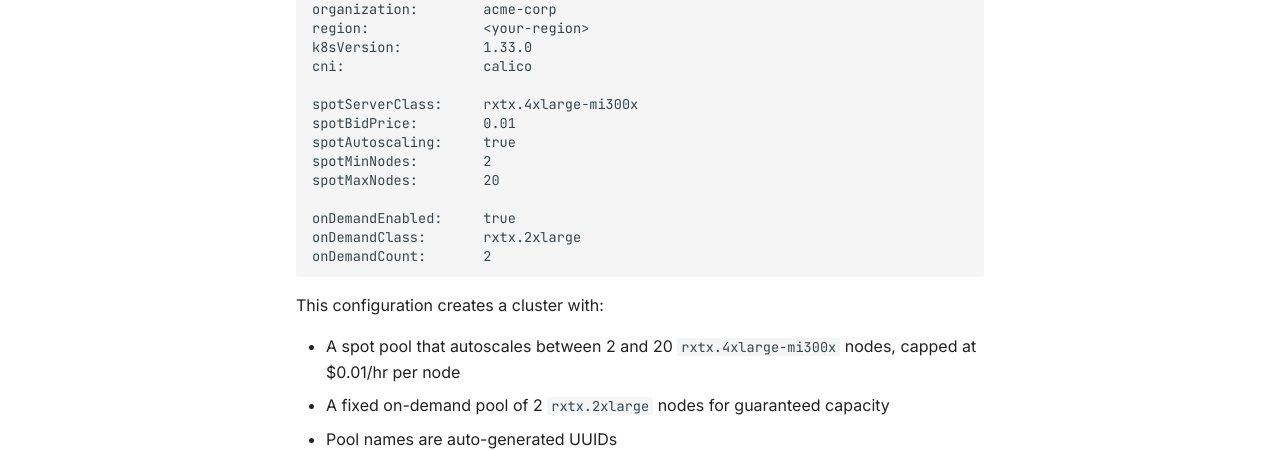
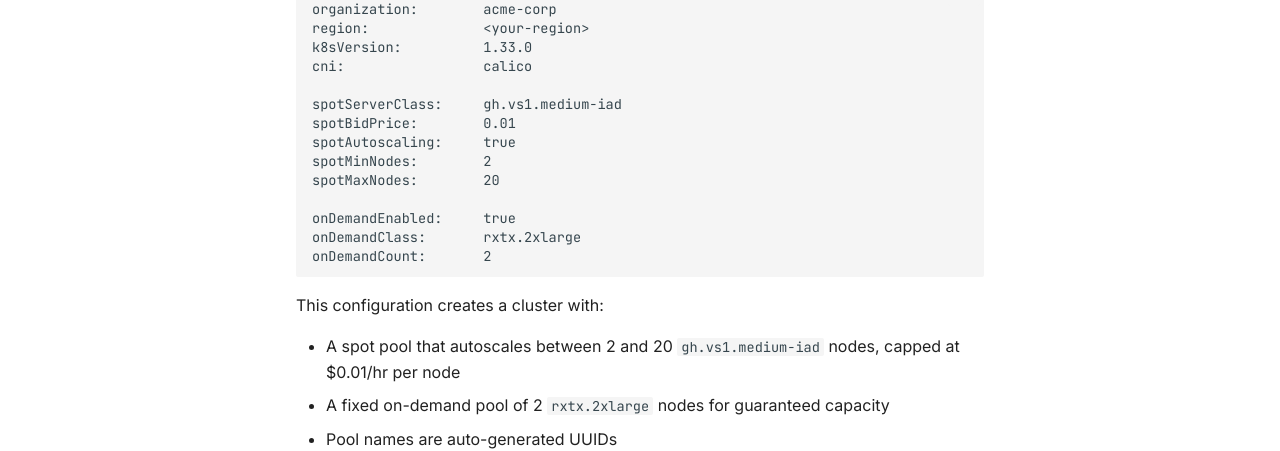
Before and after one commit to teamzuzu/rancher-rackspace-spot-driver, an MkDocs documentation site: the page built from docs/configuration.md, in a window 1280 px wide and 900 px high, scrolled down 4214 px. Shown: the part 360-811 px from the top of the window. Built offline with MkDocs 1.6.1 and Material for MkDocs 9.7.7, drawn with Linux system fonts in a browser that asks for light colours; comment, search, counter and statistics services are not loaded; the version menu is left out; some of the changed text lies outside the part shown.

Commit message:
fix: correct example region and server class to valid Rackspace Spot values
Replace placeholder values that don't exist in the Rackspace Spot platform:
- Region: colo-lax-1 → us-east-iad-1
- Server class: rxtx.4xlarge-mi300x → gh.vs1.medium-iad

Updated across driver default, UI placeholder/default, tests, README, and docs.

Co-Authored-By: Claude Sonnet 4.6 <noreply@anthropic.com>

```diff
--- a/docs/configuration.md
+++ b/docs/configuration.md
@@ -33,7 +33,7 @@ The spot node pool is always created. It is the primary source of compute for th
 | Option | Type | Default | Description |
 |---|---|---|---|
 | `spotPoolName` | string | *(auto-generated UUID)* | Name for the spot node pool. Must be unique within the CloudSpace. Auto-generated if not provided. |
-| `spotServerClass` | string | `rxtx.4xlarge-mi300x` | [Server class](https://spot.rackspace.com) for spot nodes (CPU/RAM/GPU tier). |
+| `spotServerClass` | string | `gh.vs1.medium-iad` | [Server class](https://spot.rackspace.com) for spot nodes (CPU/RAM/GPU tier). |
 | `spotNodeCount` | int | `3` | Desired number of spot nodes. Ignored when autoscaling is enabled. |
 | `spotBidPrice` | string | `0.01` | Maximum price per node-hour in USD. Nodes are only provisioned when the market price is at or below this value. |
 | `spotAutoscaling` | bool | `false` | Enable autoscaling for the spot pool. When enabled, `spotNodeCount` is overridden by the autoscaler. |
@@ -71,7 +71,7 @@ You can define additional spot node pools beyond the primary one by providing a
 [
   {
     "name":        "",
-    "serverClass": "rxtx.4xlarge-mi300x",
+    "serverClass": "gh.vs1.medium-iad",
     "nodeCount":   2,
     "bidPrice":    "0.01",
     "autoscaling": false,
@@ -129,7 +129,7 @@ region:              <your-region>
 k8sVersion:          1.33.0
 cni:                 calico
 
-spotServerClass:     rxtx.4xlarge-mi300x
+spotServerClass:     gh.vs1.medium-iad
 spotBidPrice:        0.01
 spotAutoscaling:     true
 spotMinNodes:        2
@@ -142,6 +142,6 @@ onDemandCount:       2
 
 This configuration creates a cluster with:
 
-- A spot pool that autoscales between 2 and 20 `rxtx.4xlarge-mi300x` nodes, capped at $0.01/hr per node
+- A spot pool that autoscales between 2 and 20 `gh.vs1.medium-iad` nodes, capped at $0.01/hr per node
 - A fixed on-demand pool of 2 `rxtx.2xlarge` nodes for guaranteed capacity
 - Pool names are auto-generated UUIDs
```
Also changed, not shown: README.md (+1 -1 lines), 3 other files.
